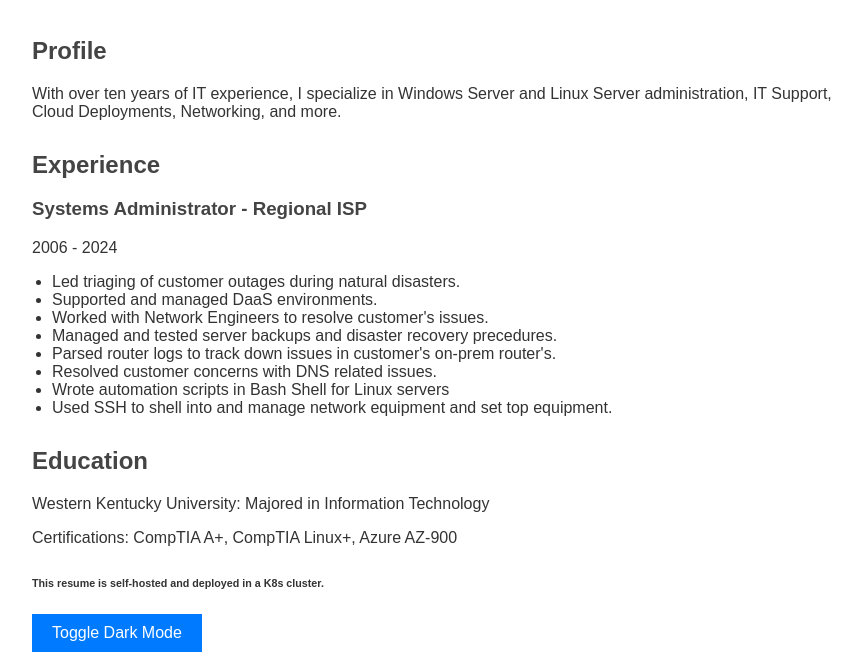
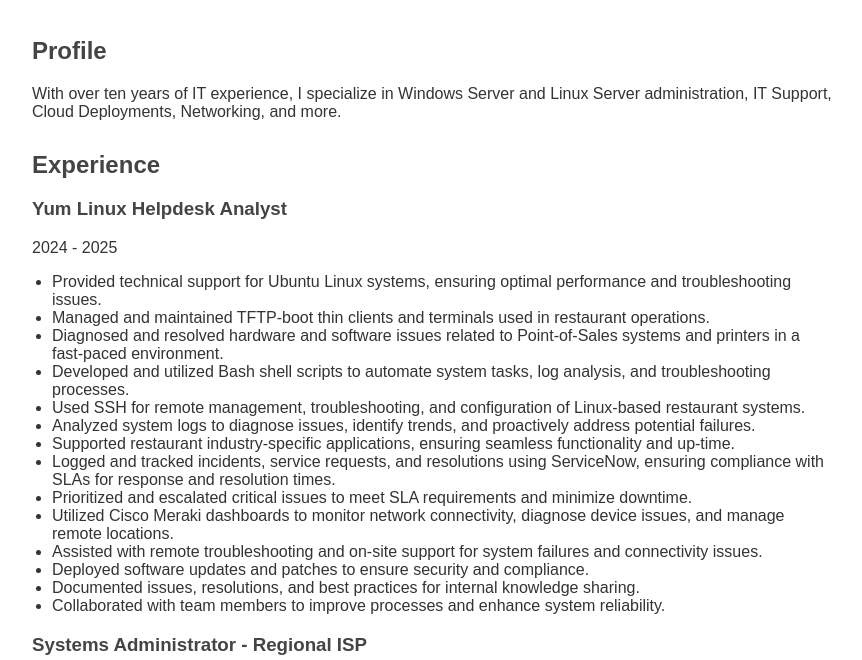
Before and after one commit to MaeRiley/test_repo, a plain HTML site: page index.html in a window 1280 px wide. Shown: the part 140-800 px from the top of the page, without its empty margins (208-1070 px from the left). Drawn offline with Linux system fonts and the light colour scheme.

Commit message:
Updated resume

```diff
--- a/index.html
+++ b/index.html
@@ -21,6 +21,25 @@
         <section class="experience">
             <h2>Experience</h2>
 
+                <h3>Yum Linux Helpdesk Analyst</h3>
+                <p>2024 - 2025</p>
+                <ul>
+                    <li>Provided technical support for Ubuntu Linux systems, ensuring optimal performance and troubleshooting issues.</li>
+                    <li>Managed and maintained TFTP-boot thin clients and terminals used in restaurant operations.</li>
+                    <li>Diagnosed and resolved hardware and software issues related to Point-of-Sales systems and printers in a fast-paced environment.</li>
+                    <li>Developed and utilized Bash shell scripts to automate system tasks, log analysis, and troubleshooting processes.</li>
+                    <li>Used SSH for remote management, troubleshooting, and configuration of Linux-based restaurant systems.</li>
+                    <li>Analyzed system logs to diagnose issues, identify trends, and proactively address potential failures.</li>
+                    <li>Supported restaurant industry-specific applications, ensuring seamless functionality and up-time.</li>
+                    <li>Logged and tracked incidents, service requests, and resolutions using ServiceNow, ensuring compliance with SLAs for response and resolution times.</li>
+                    <li>Prioritized and escalated critical issues to meet SLA requirements and minimize downtime.</li>
+                    <li>Utilized Cisco Meraki dashboards to monitor network connectivity, diagnose device issues, and manage remote locations.</li>
+                    <li>Assisted with remote troubleshooting and on-site support for system failures and connectivity issues.</li>
+                    <li>Deployed software updates and patches to ensure security and compliance.</li>
+                    <li>Documented issues, resolutions, and best practices for internal knowledge sharing.</li>
+                    <li>Collaborated with team members to improve processes and enhance system reliability.</li>
+                </ul>
+
                  <div class="job">
                     <h3>Systems Administrator - Regional ISP</h3>
                     <p>2006 - 2024</p>
@@ -35,6 +54,7 @@
                         <li>Used SSH to shell into and manage network equipment and set top equipment.</li>
 
                     </ul>
+
             </div>
         </section>
 
```
Lines whose indentation alone changed are shown as unchanged.
